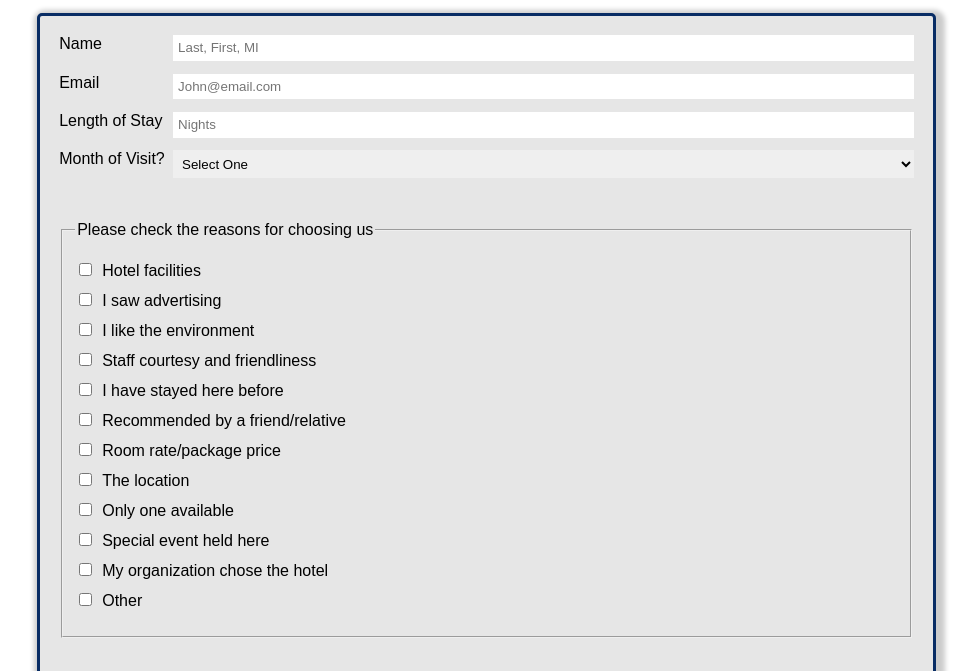
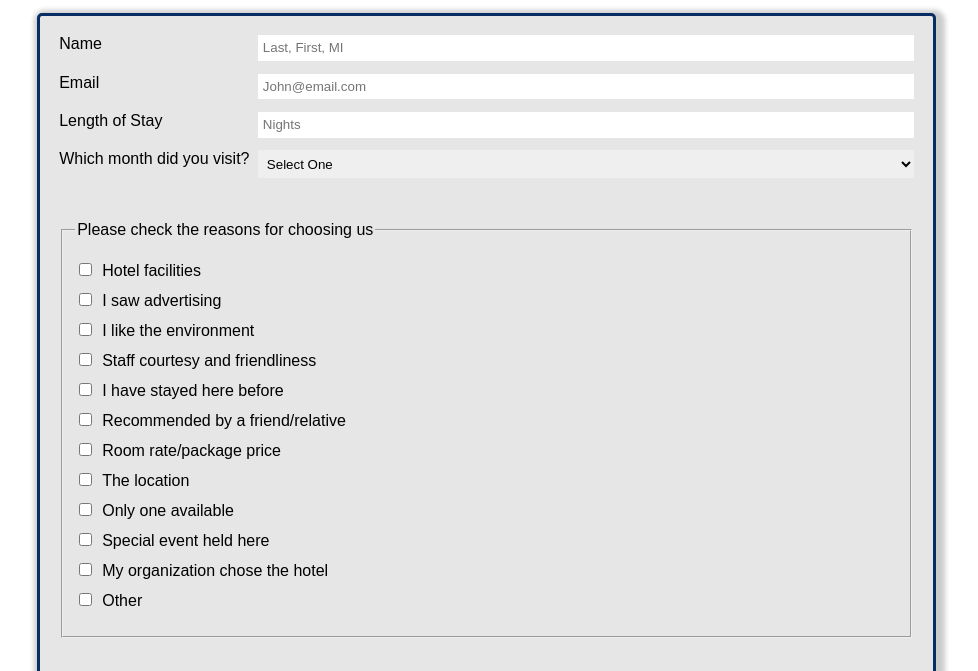
Before and after one commit to davisg67/SurveyForm, a plain HTML site: page index.html in a window 1280 px wide. Shown: the part 129-800 px from the top of the page, without its empty margins (153-1131 px from the left). Drawn offline with Linux system fonts and the light colour scheme.

Commit message:
Label text change.

```diff
--- a/index.html
+++ b/index.html
@@ -30,7 +30,7 @@
                 <input type="number" name="stay-length" id="number" min="1" max="31" placeholder="Nights">
 
 
-                <label for="month">Month of Visit?</label>
+                <label for="month">Which month did you visit?</label>
                 <select name="month" id="dropdown">
                     <option value="" selected="selected">Select One</option>
                     <option value="1" >January</option>
```
